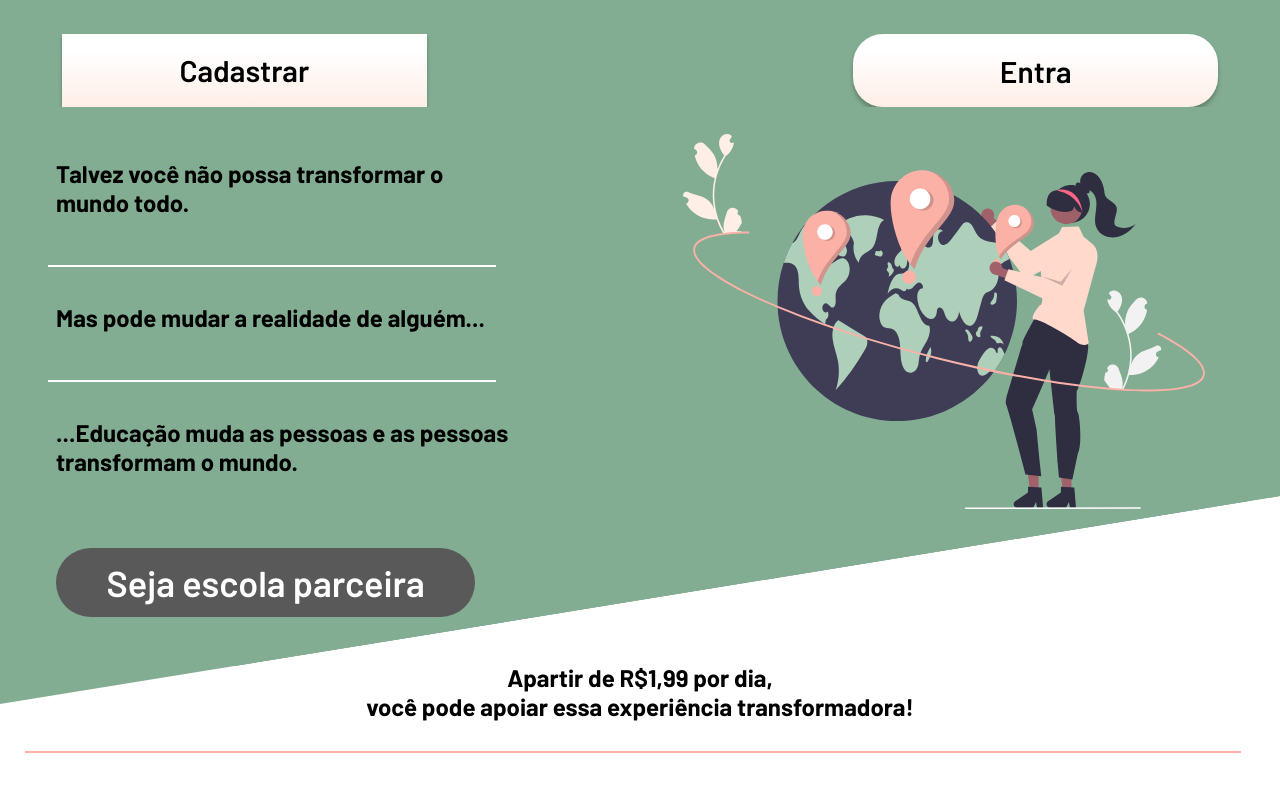
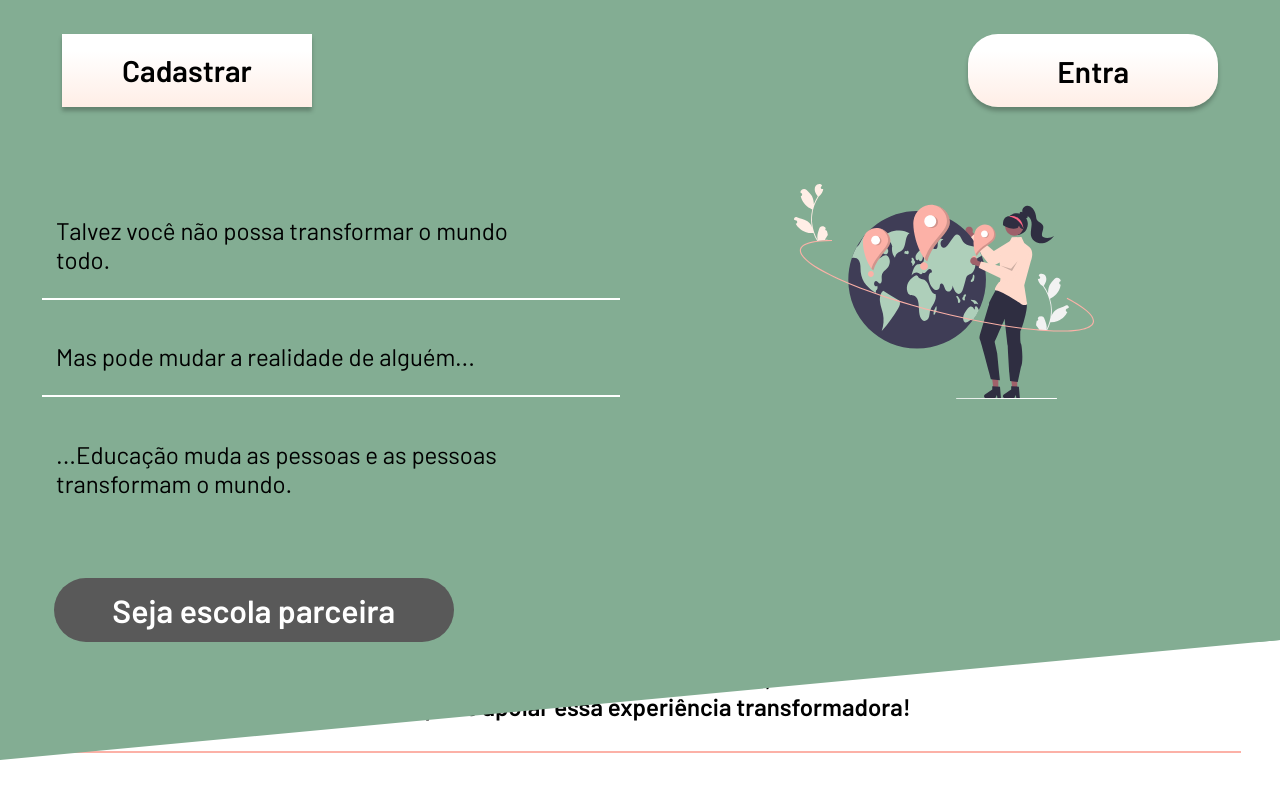
Before and after one commit to moises-macedo/patrinus_, a React (Create React App) app: page / in a window 1280 px wide. Shown: the top 788 px of the page. Built offline with nearby package versions, Linux system fonts and the light colour scheme.

Commit message:
Update style.js

```diff
--- a/src/Components/HpScreen1/style.js
+++ b/src/Components/HpScreen1/style.js
@@ -1,12 +1,11 @@
 import styled from "styled-components";
 
 export const Background = styled.div`
-
   div {
     p {
       font-family: var(--font-barlow);
       font-size: 1em;
-      font-weight: 700;
+      font-weight: 600;
       letter-spacing: 0em;
       text-align: center;
     }
@@ -41,35 +40,16 @@ export const Background = styled.div`
       }
     }
   }
-
-  @media (min-width: 1439px) {
-  }
 `;
 
 export const Container = styled.div`
-  height: 100vh;
+  min-height: 100vh;
   background-color: #83ad93;
 
-  /*
-    div{
-
-        p{
-            text-align: center;
-            width: 95%;
-            font-size: 1.5em;
-            margin-top: 2%;
-        }
-    } */
-
   @media (min-width: 769px) {
-    clip-path: polygon(0 0, 100% 0, 100% 62%, 0 88%);
+    clip-path: polygon(0 0, 100% 0, 100% 80%, 0 95%);
     background-color: #83ad93;
   }
-
-  /* @media (min-width: 1439px){
-        clip-path: polygon(0 0, 100% 0, 100% 62%, 0 88%);
-        background-color: #83ad93;
-    } */
 `;
 
 export const Content = styled.div`
@@ -112,6 +92,7 @@ export const Content = styled.div`
     justify-content: center;
     flex-direction: column-reverse;
     background-color: #83ad93;
+    margin-top: 50px;
 
     aside {
       margin-top: 27px;
@@ -120,7 +101,8 @@ export const Content = styled.div`
       align-items: center;
 
       img {
-        width: 42%;
+        width: 100%;
+        max-width: 600px;
       }
     }
 
@@ -131,7 +113,7 @@ export const Content = styled.div`
         text-align: center;
         margin-top: 7%;
         font-family: Barlow;
-        font-weight: 700;
+        font-weight: 400;
         font-size: 2em;
       }
 
@@ -145,15 +127,14 @@ export const Content = styled.div`
 
       .button_be_a_partner {
         width: 100%;
+        max-width: 300px;
         border-radius: 40px;
         background: #595959;
         font-family: Barlow;
+        font-weight: 500;
+        color: #ffffff;
+        font-size: 1.5em;
         font-weight: 600;
-        color: #ffffff;
-        font-size: 1.87em;
-        font-weight: 600;
-        margin-top: 11%;
-        margin-bottom: 8%;
         padding: 4px;
       }
     }
@@ -166,37 +147,21 @@ export const Content = styled.div`
       justify-content: space-between;
 
       .button_register {
-        width: 30%;
+        width: 100%;
+        max-width: 250px;
         padding: 0.625em;
         margin-left: 1em;
         margin-top: 1.12em;
         border-radius: 0px;
-        border: none;
-        background: linear-gradient(
-          180deg,
-          #ffffff 0%,
-          #ffffff 22.74%,
-          #ffeee6 100%
-        );
-        box-shadow: 0px 4px 4px rgba(0, 0, 0, 0.25);
-        font-family: Barlow;
-        font-size: 1.87em;
-        font-weight: 600;
-        letter-spacing: 0em;
+
       }
 
       .button_signIn {
-        width: 30%;
+        width: 100%;
+        max-width: 250px;
         padding: 0.625em;
         margin-right: 1em;
         margin-top: 34px;
-        border-radius: 30px;
-        background: linear-gradient(
-          180deg,
-          #ffffff 0%,
-          #ffffff 22.74%,
-          #ffeee6 100%
-        );
         box-shadow: 0px 4px 4px rgba(0, 0, 0, 0.25);
         border: none;
         font-family: Barlow;
@@ -213,43 +178,32 @@ export const Content = styled.div`
       article {
         p {
           margin-left: 1em;
-          margin-top: 1.5em;
-          font-family: Barlow;
           font-size: 1.5em;
-          font-weight: 700;
-          letter-spacing: 0em;
+          font-weight: 400;
           text-align: left;
           width: 19em;
         }
 
         hr {
-          height: 0px;
-          width: 28em;
-          margin-left: 1em;
-          margin-top: 3em;
+          margin-top: 1.5em;
           border: 1px solid #ffffff;
         }
 
         .button_be_a_partner {
-          width: 11.62em;
+          width: 100%;
+          max-width: 400px;
           margin-left: 0.68em;
-          margin-top: 2em;
-          /* margin-bottom: 41%; */
-          border-radius: 40px;
+          margin-top: 2.5em;
           padding: 13px;
-          background: #595959;
-          font-family: Barlow;
-          font-size: 2.25em;
-          font-weight: 600;
-          color: #ffffff;
-          letter-spacing: 0em;
+          font-size: 2em;
         }
       }
 
       aside {
         img {
           margin-bottom: auto;
-          width: 86%;
+          width: 100%;
+          max-width: 300px;
         }
       }
     }
@@ -261,45 +215,30 @@ export const Content = styled.div`
       grid-template-columns: 1fr 1fr;
 
       article {
+
         p {
           margin-left: 1em;
           margin-top: 1em;
           font-family: Barlow;
-          font-size: 2.5em;
-          font-weight: 700;
-          letter-spacing: 0em;
-          text-align: left;
-          width: 19em;
+          font-size: clamp(1.5em, 8vw, 2em);
+          font-weight: 400;
         }
 
         hr {
-          height: 0px;
           width: 39.56em;
-          margin-left: 1em;
           margin-top: 1em;
-          border: 1px solid #ffffff;
         }
 
         .button_be_a_partner {
-          width: 11.62em;
-          margin-left: 0.68em;
-          margin-top: 1em;
-          margin-bottom: 41%;
+          width: 100%;
+          max-width: 500px;
           border-radius: 40px;
           padding: 13px;
           background: #595959;
           font-family: Barlow;
-          font-size: 2.25em;
-          font-weight: 600;
+          font-size: clamp(1.5em, 8vw, 2.5em);
+          font-weight: 500;
           color: #ffffff;
-          letter-spacing: 0em;
-        }
-      }
-
-      aside {
-        img {
-          margin-bottom: auto;
-          width: 35em;
         }
       }
     }
```
